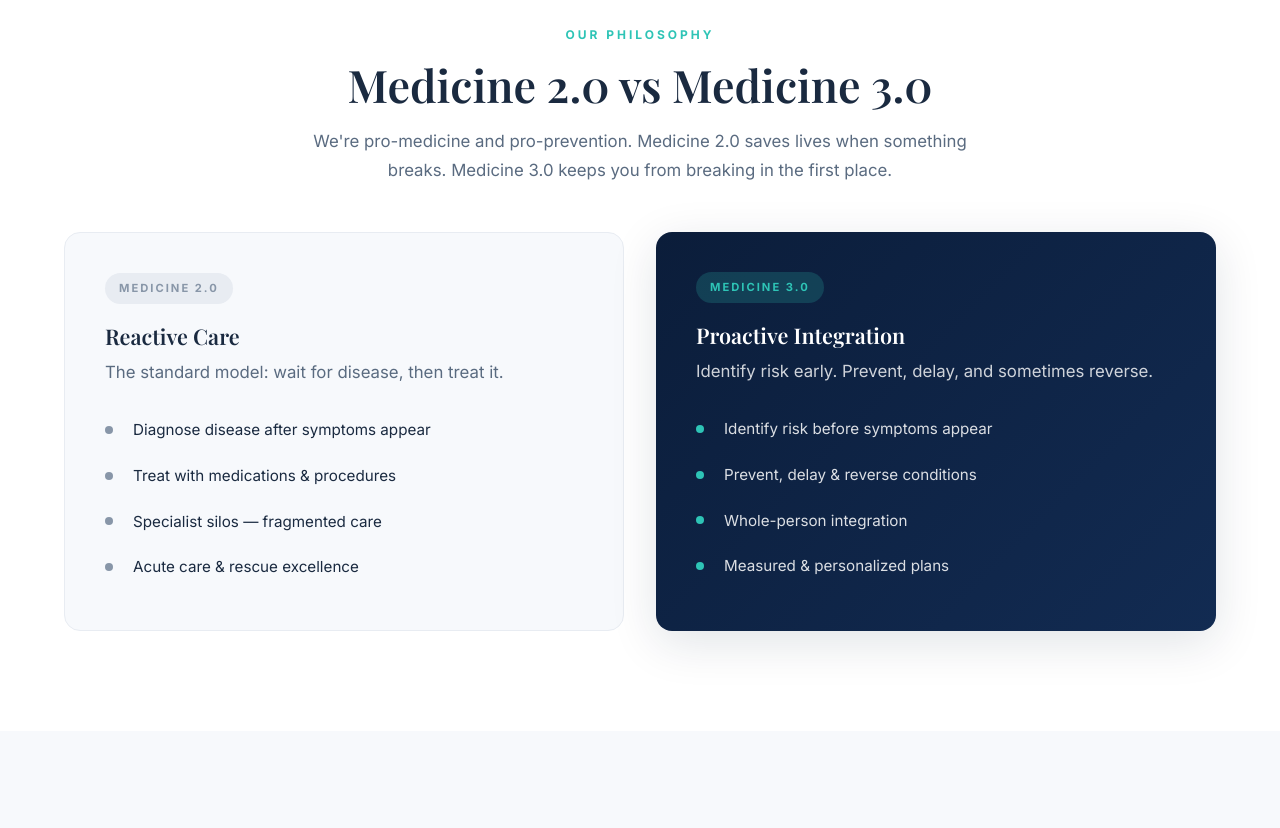
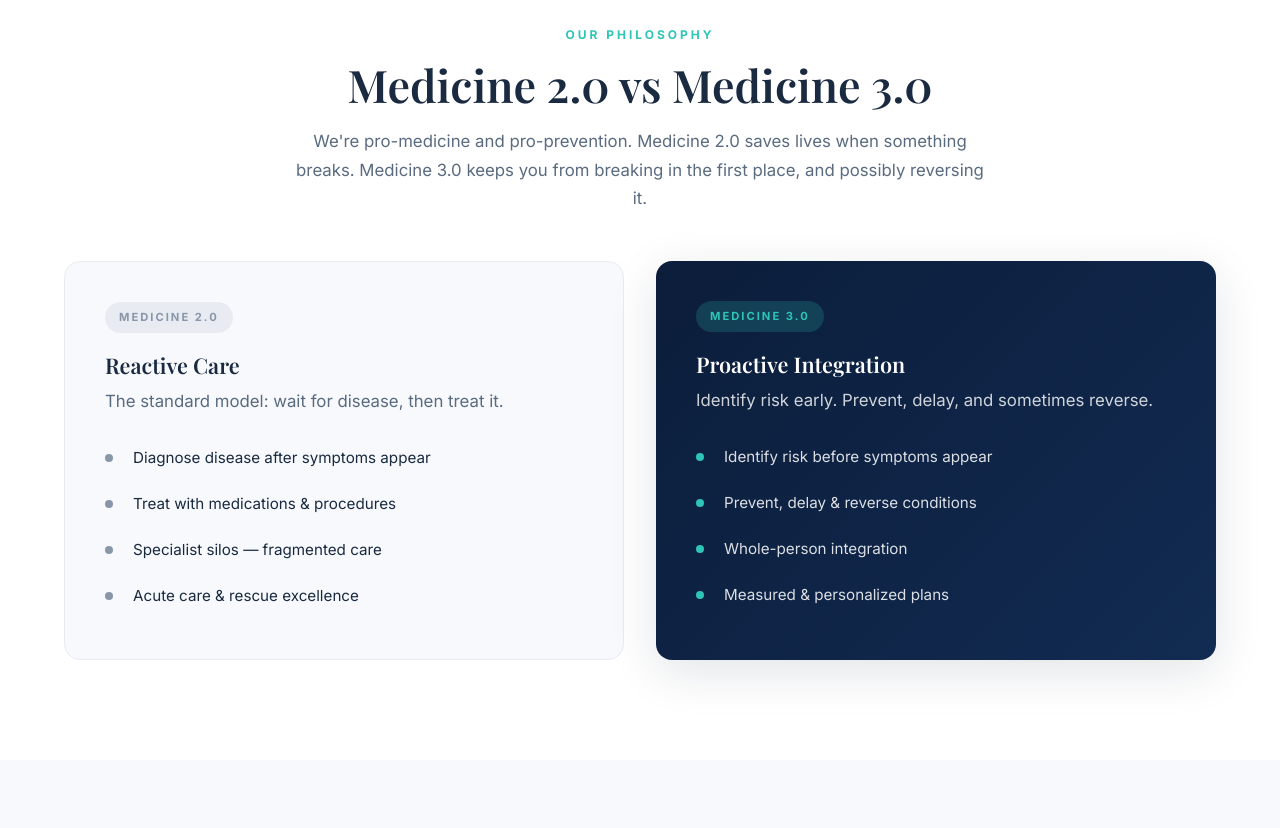
Before and after one commit to Johnaleahy/integrativeHealth, a plain HTML site: page index.html in a window 1280 px wide. Shown: the part 1460-2288 px from the top of the page. Drawn offline with nearby package versions, Linux system fonts and the light colour scheme.

Commit message:
Update Medicine 3.0 copy to include reversing language
Co-Authored-By: Claude Opus 4.6 <noreply@anthropic.com>

```diff
--- a/index.html
+++ b/index.html
@@ -936,7 +936,7 @@
         <div class="fade-up" style="text-align:center; max-width:700px; margin:0 auto;">
             <span class="section-label">Our Philosophy</span>
             <h2>Medicine 2.0 vs Medicine 3.0</h2>
-            <p>We're pro-medicine and pro-prevention. Medicine 2.0 saves lives when something breaks. Medicine 3.0 keeps you from breaking in the first place.</p>
+            <p>We're pro-medicine and pro-prevention. Medicine 2.0 saves lives when something breaks. Medicine 3.0 keeps you from breaking in the first place, and possibly reversing it.</p>
         </div>
         <div class="compare-grid">
             <div class="compare-card old fade-up">
```
Also changed, not shown: index2.html (+1 -1 lines).
